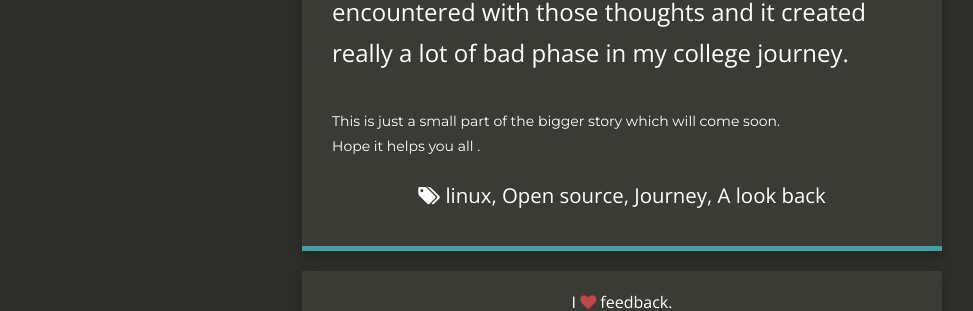
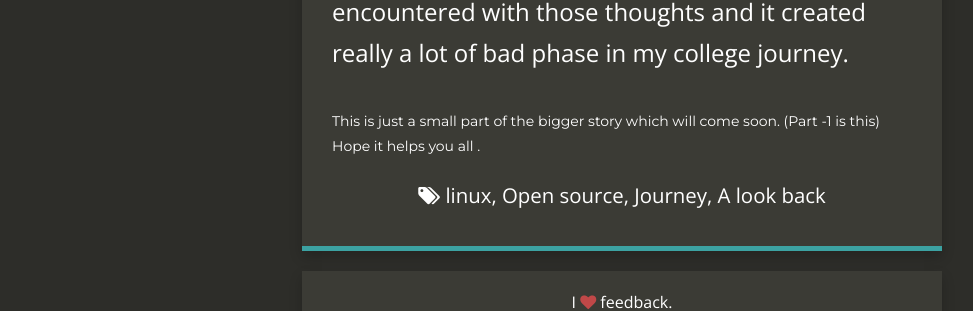
Before and after one commit to Manas-kashyap/Manas-kashyap.github.io, a Jekyll site: the page built from _posts/2018-11-04-My-journey-with-Tech-1.md, in a window 1280 px wide and 900 px high, scrolled down 3762 px. Shown: the part 365-676 px from the top of the window, without its empty margins (18-991 px from the left). Built offline with Jekyll 4.4.1, drawn with Linux system fonts in a browser that asks for light colours; nearby versions of some CDN libraries; comment, search, counter and statistics services are not loaded.

Commit message:
My journey with tech changed to part 1

```diff
--- a/_posts/2018-11-04-My-journey-with-Tech.md
+++ b/_posts/2018-11-04-My-journey-with-Tech-1.md
@@ -3,7 +3,7 @@ layout:     post
 title:      My Journey with Tech
 date:       2018-11-04 20:00:00
 author:     Manas kashyap
-summary:    My journey with technology till now
+summary:    My journey with technology till now - 1
 categories: jekyll
 thumbnail:  messy
 tags:
@@ -46,7 +46,7 @@ I am sure many readers who are going to read this blog will have one thing in mi
 For, those students just one kind of advice, try your best and leave the rest. I also started without any prior knowledge and yeah i am at a place where i didnt expect i will be in upcoming years.
 This blog is just to let you know yeah, you all are not alone who are starting with things now, just don't feel low as it can create many bad thoughts in your mind, as I have encountered with those thoughts and it created really a lot of bad phase in my college journey.
 
-##### This is just a small part of the bigger story which will come soon.
+##### This is just a small part of the bigger story which will come soon. (Part -1 is this)
 ##### Hope it helps you all .
 
 
```
Also changed, not shown: 12 other files.
